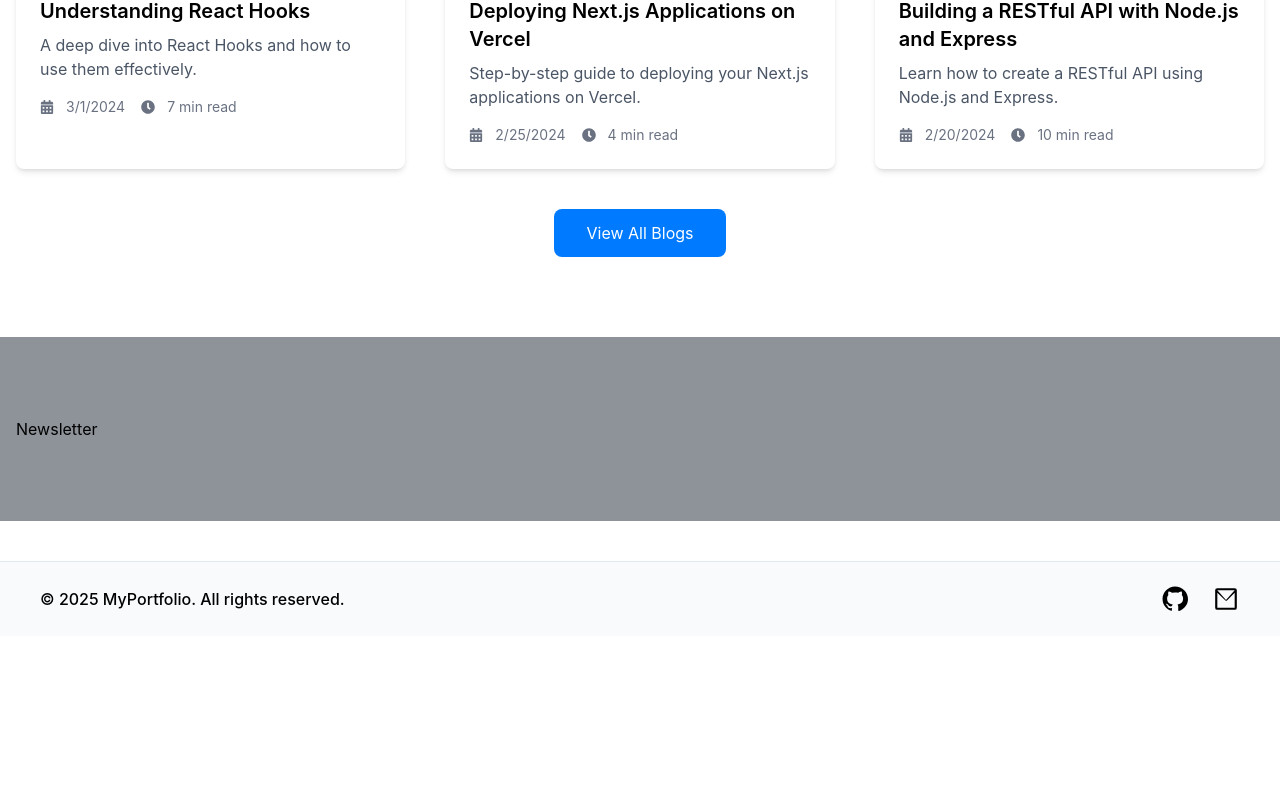
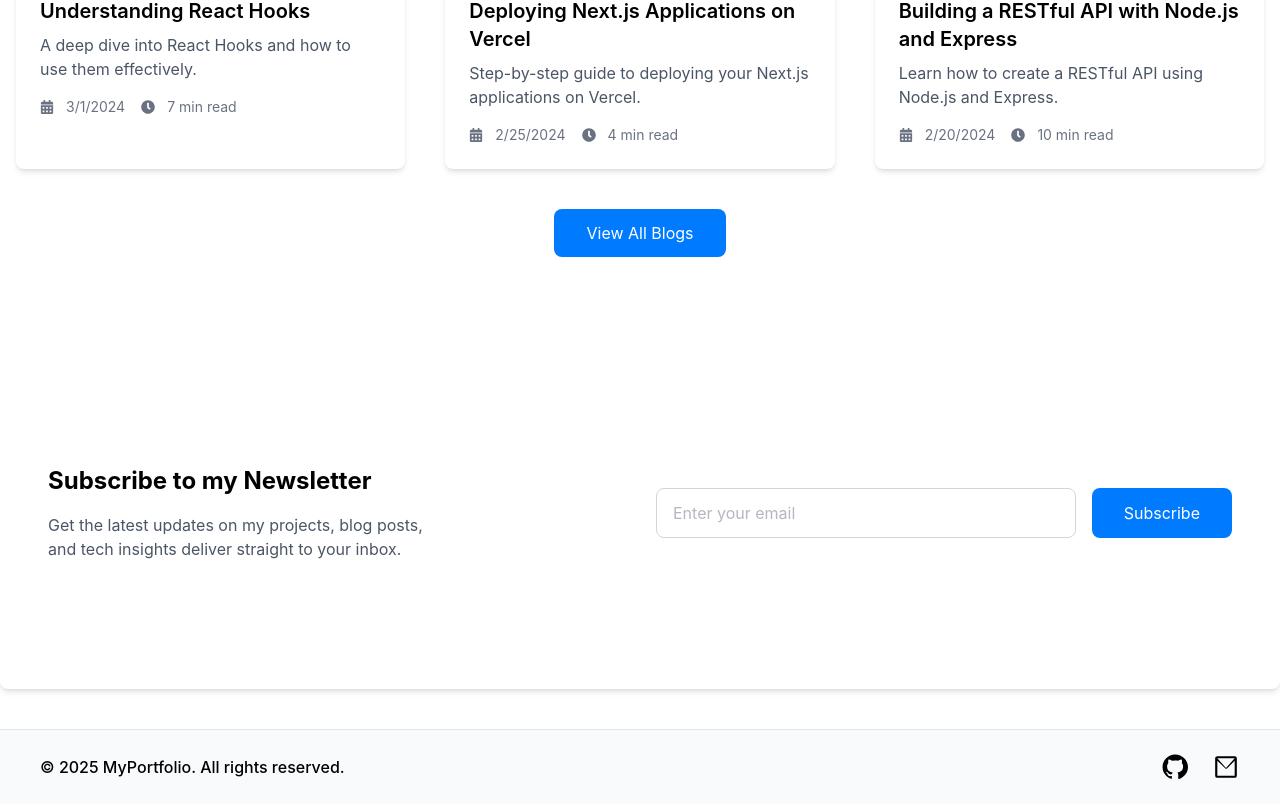
Before and after one commit to Jayres18/My-portfolio, a Next.js app: page / in a window 1280 px wide. Shown: the part 2941-3745 px from the top of the page. Before the commit the page ends 3577 px from the top, so only its background shows below. Built offline with nearby package versions, Linux system fonts and the light colour scheme.

Commit message:
Newsletter done.

```diff
--- a/app/components/Newsletter.tsx
+++ b/app/components/Newsletter.tsx
@@ -2,8 +2,35 @@ import React from "react";
 
 const Newsletter = () => {
   return (
-    <section className="bg-dark/50 py-20 container max-w-7xl mx-auto px-4">
-      Newsletter
+    <section className="bg-white dark:bg-dark/50 py-20 rounded-lg shadow-md overflow-hidden animate-slideUp">
+      <div className="p-8 md:p-12">
+        <div className="max-w-7xl mx-auto flex">
+          <div className="grid grid-cols-1 md:grid-cols-2 gap-8 items-center">
+            <div>
+              <h2 className="text-2xl font-bold mb-4">
+                Subscribe to my Newsletter
+              </h2>
+              <p className="text-gray-600 dark:text-gray-300 md:w-2/3">
+                Get the latest updates on my projects, blog posts, and tech
+                insights deliver straight to your inbox.
+              </p>
+            </div>
+            <form className="flex flex-col md:flex-row gap-4">
+              <input
+                type="email"
+                placeholder="Enter your email"
+                className="flex-1 px-4 py-3 border rounded-lg dark:text-white border-gray-300 dark:border-gray-600 bg-white text-gray-500 dark:bg-dark focus:outline-none focus:ring-2 focus:ring-primary"
+              />
+              <button
+                type="submit"
+                className="bg-primary text-white px-8 py-3 rounded-lg hover:bg-primary/90 transition-colors"
+              >
+                Subscribe
+              </button>
+            </form>
+          </div>
+        </div>
+      </div>
     </section>
   );
 };
--- a/app/layout.tsx
+++ b/app/layout.tsx
@@ -28,7 +28,7 @@ export default function RootLayout({
   return (
     <html lang="en">
       <body
-        className={`${geistSans.variable} ${geistMono.variable} antialiased bg-white transition-colors dark:bg-gray-900 dark:text-white pt-16 min-h-screen flex flex-col`}
+        className={`${geistSans.variable} ${geistMono.variable} antialiased bg-white transition-colors dark:bg-slate-900 dark:text-white pt-16 min-h-screen flex flex-col`}
       >
         <ThemeProvider>
           <Navbar />
```
